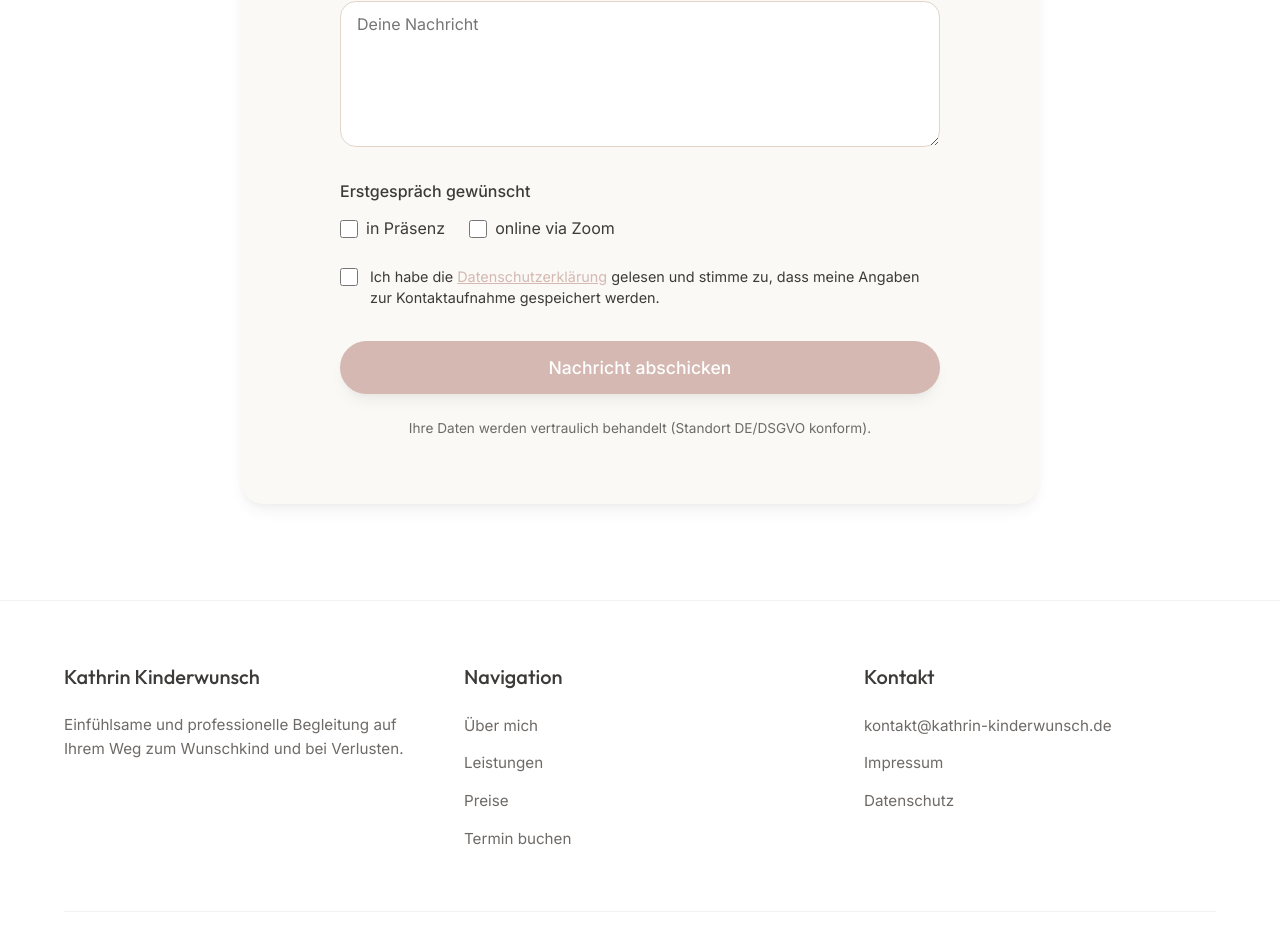
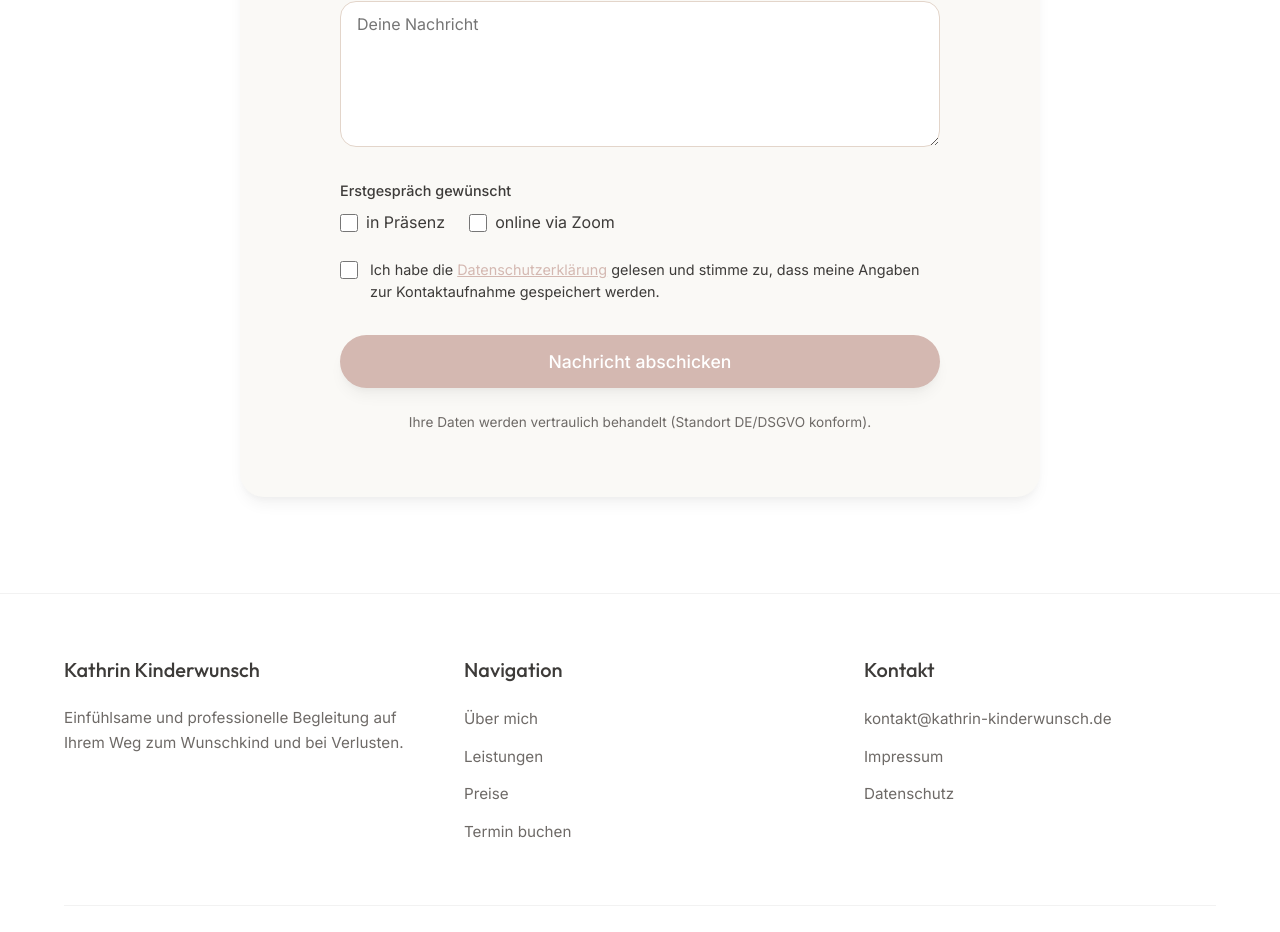
Before and after one commit to nielsinoglindini/kinderwunsch, a React (Vite) app: page / in a window 1280 px wide. Shown: the part 5365-6297 px from the top of the page. Built offline with nearby package versions, Linux system fonts and the light colour scheme.

Commit message:
style: update font size, color, and margin for Erstgespräch label

```diff
--- a/src/App.tsx
+++ b/src/App.tsx
@@ -454,7 +454,7 @@ function App() {
                 </div>
 
                 <div style={{ marginBottom: '24px' }}>
-                  <label style={{ display: 'block', fontWeight: 500, marginBottom: '12px' }}>Erstgespräch gewünscht</label>
+                  <label style={{ display: 'block', marginBottom: '8px', fontWeight: 500, fontSize: '0.9rem', color: 'var(--color-text-main)' }}>Erstgespräch gewünscht</label>
                   <div style={{ display: 'flex', gap: '24px', flexWrap: 'wrap' }}>
                     <label style={{ display: 'flex', alignItems: 'center', gap: '8px', cursor: 'pointer', fontWeight: 'normal' }}>
                       <input
```
